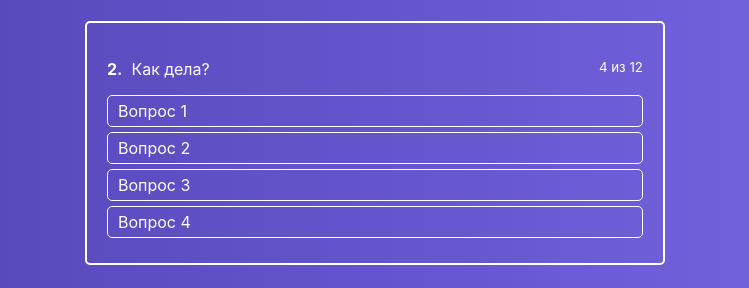
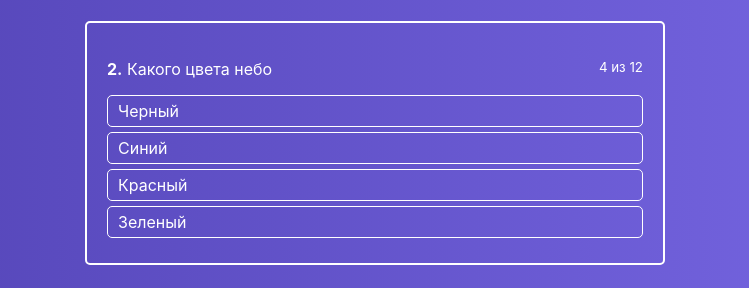
Before and after one commit to denm76/react-quiz, a React app: page / in a window 1280 px wide. Shown: the part 161-449 px from the top of the page, without its empty margins (265-1014 px from the left). Built offline with nearby package versions, Linux system fonts and the light colour scheme.

Commit message:
В компоненте Quiz реализована функция - обработчик события OnClick, передана через props в компонент отображения пункта списка AnswerItem, использована в качестве обработчика

```diff
--- a/src/components/ActiveQuiz/ActiveQuiz.js
+++ b/src/components/ActiveQuiz/ActiveQuiz.js
@@ -7,12 +7,13 @@
         <p className={classes.Question}>
             <span>
                 <strong>2.</strong>&nbsp;
-                Как дела?
+                {props.question}
             </span>
             <small>4 из 12</small>
         </p>
      <AnswersList
         answers = {props.answers}
+        onAnswerClick = {props.onAnswerClick}
      />
     </div>
 )
--- a/src/components/ActiveQuiz/AnswersList/AnswerItem/AnswerItem.js
+++ b/src/components/ActiveQuiz/AnswersList/AnswerItem/AnswerItem.js
@@ -3,7 +3,9 @@
 
 const AnswerItem = props =>{
     return(
-        <li className={classes.AnswerItem}>
+        <li
+            onClick={() => {props.onAnswerClick(props.answer.id)}}
+            className={classes.AnswerItem}>
             {props.answer.text}
         </li>
     )
--- a/src/components/ActiveQuiz/AnswersList/AnswersList.js
+++ b/src/components/ActiveQuiz/AnswersList/AnswersList.js
@@ -9,6 +9,7 @@
                <AnswerItem
                 key = {index}
                 answer = {answer}
+                onAnswerClick = {props.onAnswerClick}
                />
            )
         })}
--- a/src/containers/quiz/Quiz.js
+++ b/src/containers/quiz/Quiz.js
@@ -6,23 +6,34 @@
     state = {
         quiz:[
             {
+                question:'Какого цвета небо',
+                rightAnswerId:2,
                 answers:[
-                    {text: 'Вопрос 1'},
-                    {text: 'Вопрос 2'},
-                    {text: 'Вопрос 3'},
-                    {text: 'Вопрос 4'},
+                    {text: 'Черный', id: 1},
+                    {text: 'Синий', id: 2},
+                    {text: 'Красный', id: 3},
+                    {text: 'Зеленый', id: 4},
                 ]
 
             }
         ]
     }
+
+    onAnswerClickHandler = (answerId) =>{
+        console.log('Answer Id:', answerId);
+    }
+
     render() {
         return(
             <div className={classes.Quiz}>
 
                 <div className={classes.QuizWrapper}>
                     <h1>Ответьте на все вопросы</h1>
-                    <ActiveQuiz answers = {this.state.quiz[0].answers}/>
+                    <ActiveQuiz
+                        question = {this.state.quiz[0].question}
+                        answers = {this.state.quiz[0].answers}
+                        onAnswerClick = {this.onAnswerClickHandler}
+                    />
                 </div>
             </div>
         );
```
